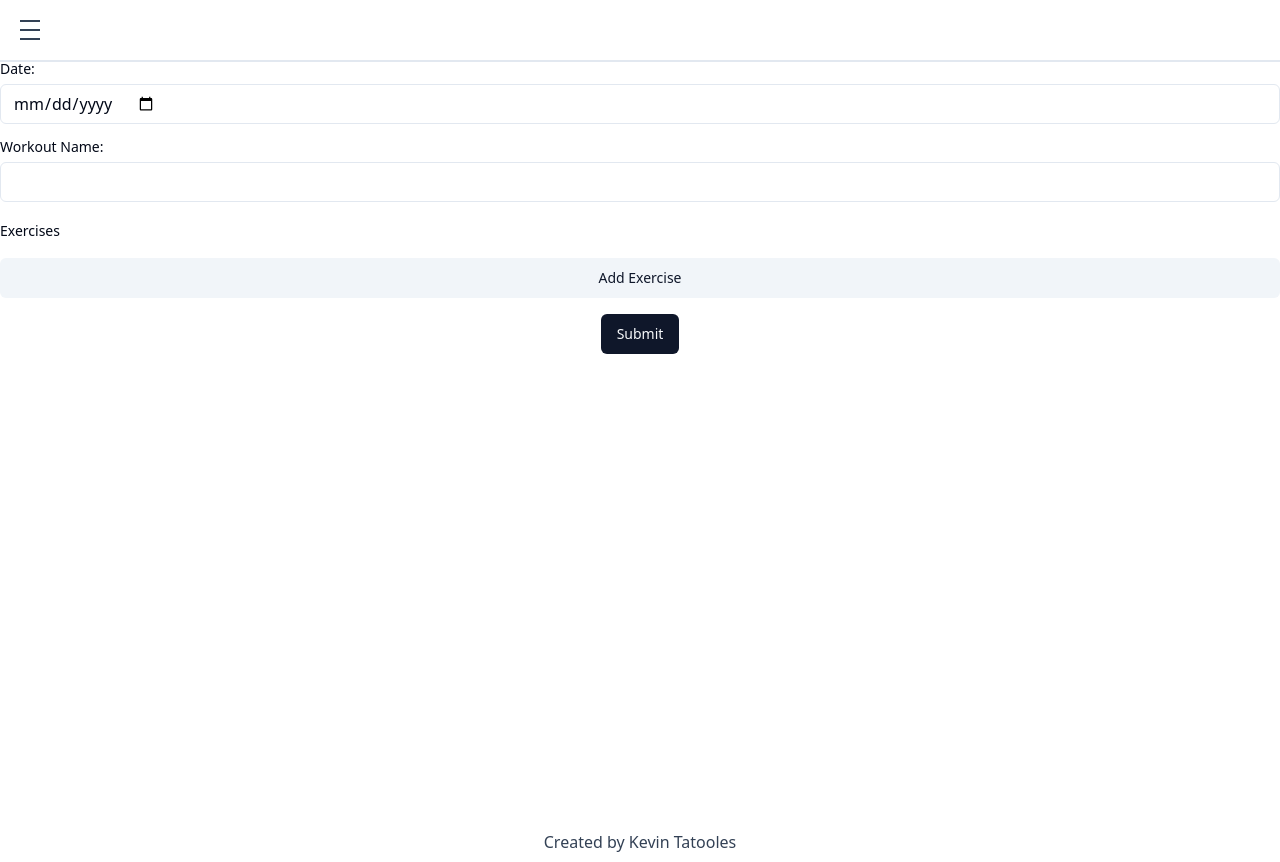
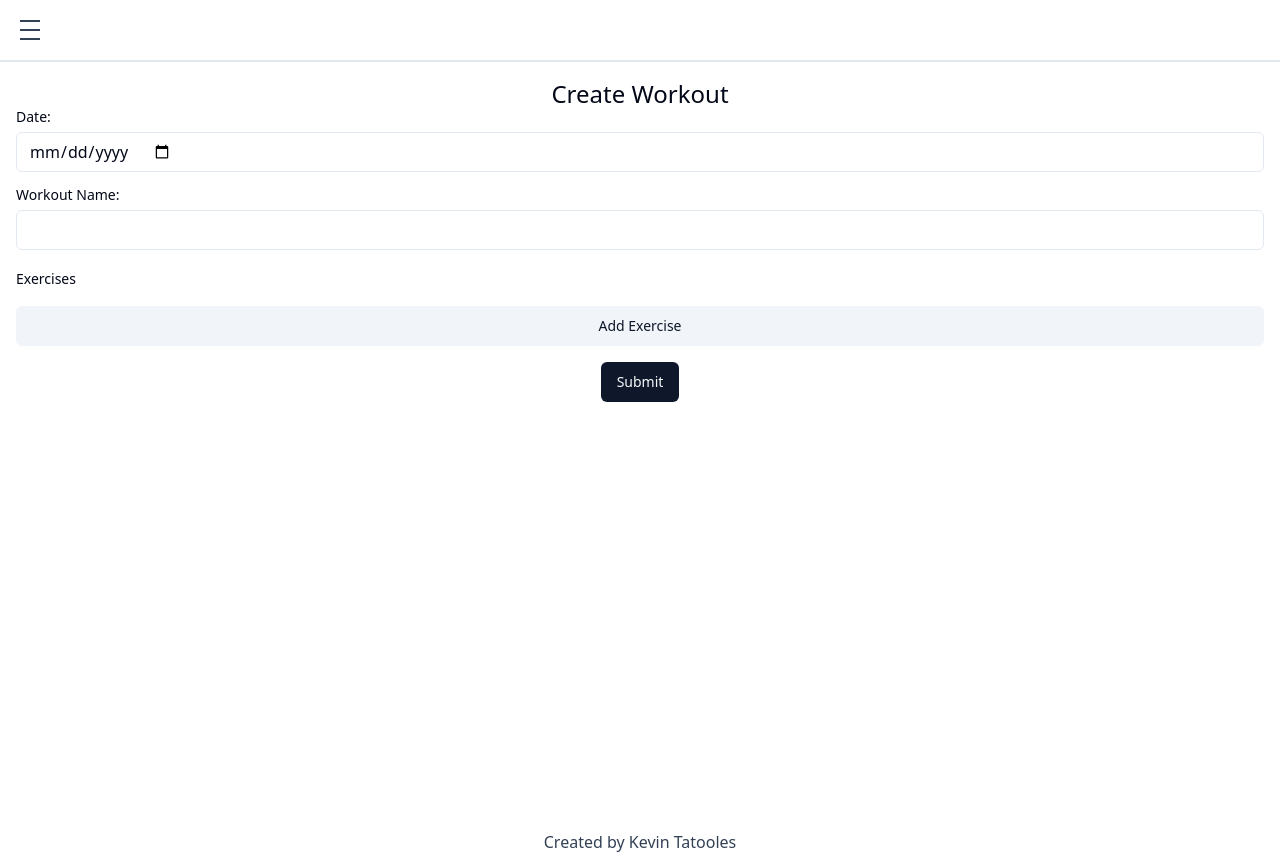
Before and after one commit to Tatooles/next-fitness-tracker, a Next.js app: page /workouts/create in a window 1280 px wide. Built offline with nearby package versions, Linux system fonts and the light colour scheme.

Commit message:
Add save logic and spinner

```diff
--- a/app/workouts/create/page.tsx
+++ b/app/workouts/create/page.tsx
@@ -1,4 +1,5 @@
 "use client";
+import { useState } from "react";
 import { useRouter } from "next/navigation";
 import { useForm, useFieldArray } from "react-hook-form";
 import { zodResolver } from "@hookform/resolvers/zod";
@@ -7,19 +8,17 @@ import { Textarea } from "@/components/ui/textarea";
 import { Label } from "@/components/ui/label";
 import { Button } from "@/components/ui/button";
 import FormSets from "@/components/FormSets";
+import Spinner from "@/components/Spinner";
 import { workoutFormSchema, TWorkoutFormSchema } from "@/lib/types";
 
 export default function CreateWorkoutPage() {
+  const [showSpinner, setShowSpinner] = useState(false);
   const router = useRouter();
 
-  /**
-   * This function handles the logic of saving the form the user has filled out. This save is for
-   * creating new and editing existing as well as duplicate workouts.
-   */
   const onSubmit = async (values: TWorkoutFormSchema) => {
-    console.log(values);
-    // await addToDB(values);
-    // router.refresh();
+    setShowSpinner(true);
+    await addToDB(values);
+    router.push("/workouts");
   };
 
   const addToDB = async (form: TWorkoutFormSchema) => {
@@ -56,7 +55,13 @@ export default function CreateWorkoutPage() {
   });
 
   return (
-    <form onSubmit={handleSubmit(onSubmit)} className="flex flex-col">
+    <div className="p-4 text-center">
+      <h2 className="text-2xl">Create Workout</h2>
+
+      <form
+        onSubmit={handleSubmit(onSubmit)}
+        className="flex flex-col text-left"
+      >
         <Label htmlFor="date">Date:</Label>
         <Input
           type="date"
@@ -126,5 +131,7 @@ export default function CreateWorkoutPage() {
           Submit
         </Button>
       </form>
+      <Spinner show={showSpinner}></Spinner>
+    </div>
   );
 }
```
Lines whose indentation alone changed are shown as unchanged.
